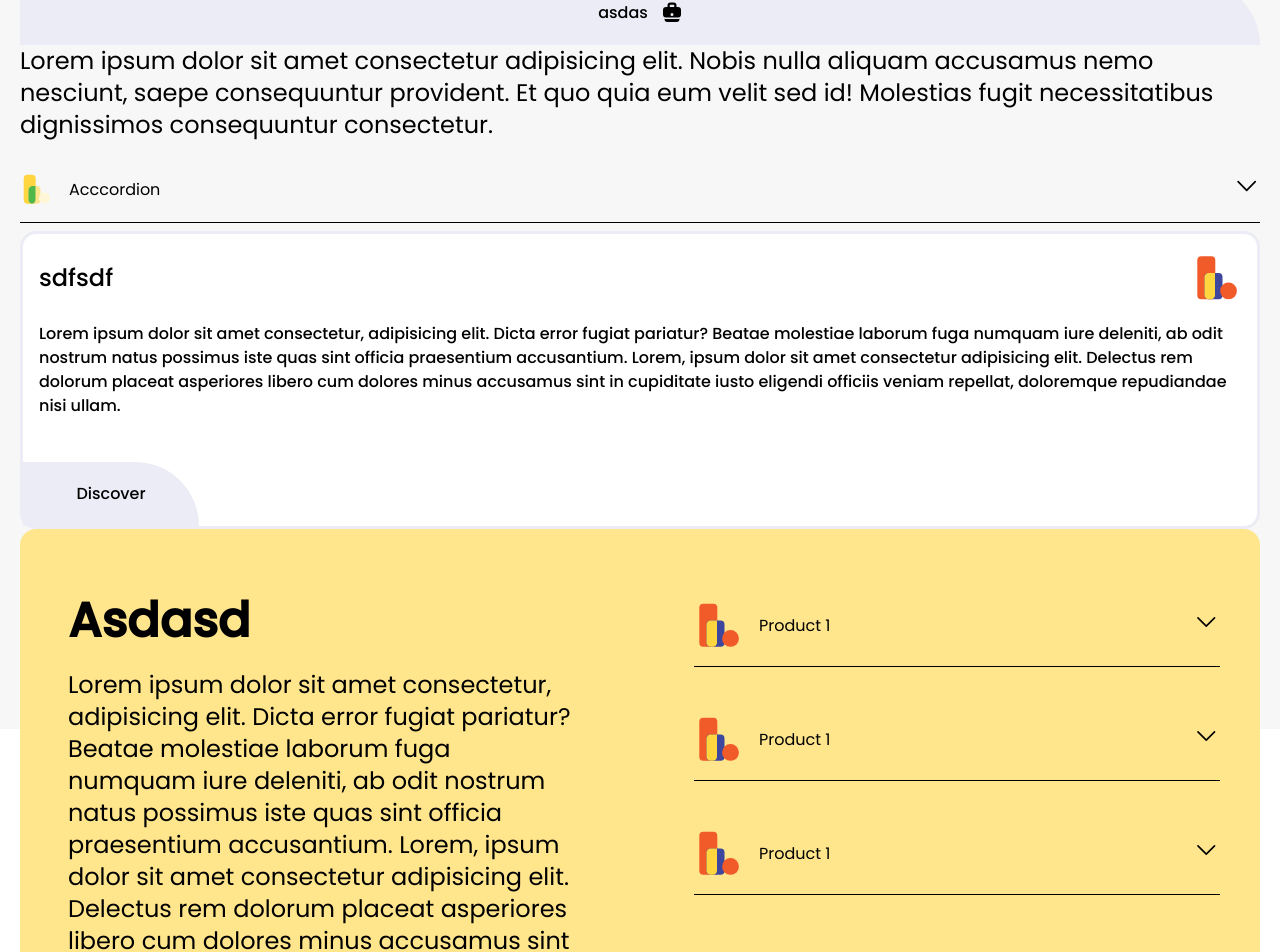
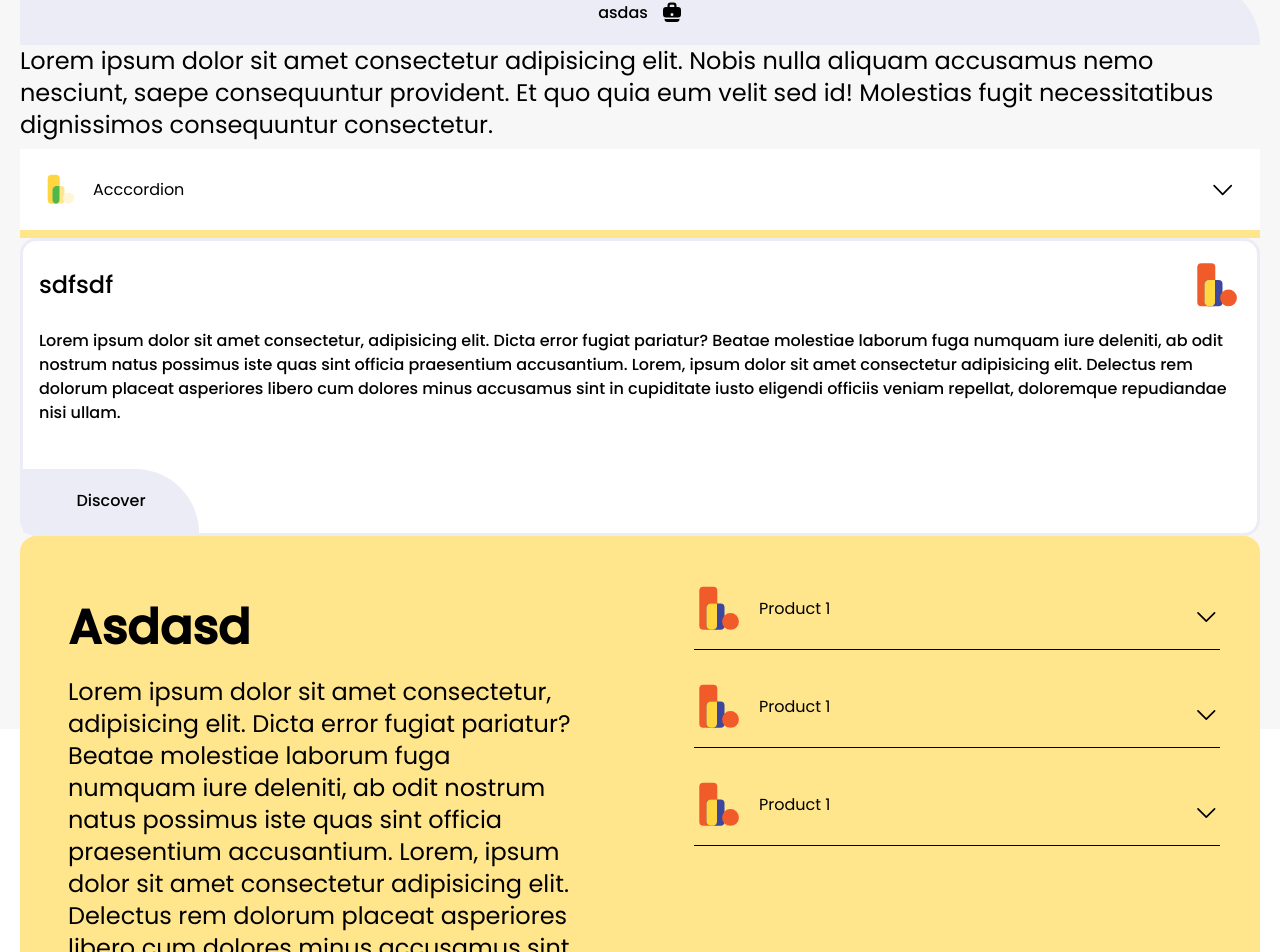
Before and after one commit to rabin4456/omnicorn_assignment, a React (Vite) app: page / in a window 1280 px wide. Shown: the part 111-1063 px from the top of the page. Built offline with nearby package versions, Linux system fonts and the light colour scheme.

Commit message:
css fixes

```diff
--- a/src/App.tsx
+++ b/src/App.tsx
@@ -26,6 +26,7 @@
       <Accordion
         buttonTitle='Acccordion'
         imageUrl={"./accordionIcons/Group 5078.svg"}
+        variant='secondary'
       >
         Lorem ipsum dolor sit amet consectetur, adipisicing elit. Dicta error
         fugiat pariatur? Beatae molestiae laborum fuga numquam iure deleniti, ab
--- a/src/components/accordion/index.tsx
+++ b/src/components/accordion/index.tsx
@@ -2,9 +2,16 @@
 import { cn } from "../../utils";
 import { ChevronDownIcon, ChevronUpIcon } from "@heroicons/react/24/outline";
 import { PlusIcon } from "@heroicons/react/20/solid";
+import { AccordionType } from "../../enum";
 
 export const Accordion: React.FC<IAccordion> = (props) => {
-  const { buttonTitle, children, imageUrl, className } = props;
+  const {
+    buttonTitle,
+    children,
+    imageUrl,
+    className,
+    variant = AccordionType.PRIMARY,
+  } = props;
 
   const [openContent, setOpenContent] = useState(false);
 
@@ -14,19 +21,28 @@
 
   return (
     <div
-      className={cn("py-2 sm:bg-transparent bg-white rounded-xl   ", {
+      className={cn("pt-2 bg-transparent  rounded-xl   ", {
         className,
       })}
     >
       <div
         className={cn(
-          "flex items-center justify-between  sm:rounded-none sm:border-b  sm:border-dark border-transparent",
-          { "rounded-2xl border-primary border-b-8": !openContent },
-          { "border-b border-gray": openContent }
+          "flex items-center justify-between   sm:rounded-none border-b  border-dark ",
+          {
+            "rounded-2xl border-primary border-b-8 bg-white p-6":
+              variant === AccordionType.SECONDARY,
+          },
+          {
+            "border-b border-gray":
+              openContent && variant === AccordionType.SECONDARY,
+          }
         )}
       >
         <button
-          className='flex items-center cursor-pointer sm:gap-x-4 gap-x-6  w-full p-6  sm:pb-4 sm:pl-0'
+          className={cn('flex items-center cursor-pointer sm:gap-x-4 gap-x-6  w-full  ',{
+            "pb-4":
+             variant === AccordionType.PRIMARY,
+          })}
           onClick={handleToogle}
         >
           {imageUrl && <img src={imageUrl} alt='icon' className='' />}
@@ -53,9 +69,12 @@
       </div>
 
       <section
-        className={cn(" block my-8 sm:p-0 px-10 animate-slideDownAndFade", {
-          "hidden animate-slideUpAndFade": !openContent,
-        })}
+        className={cn(
+          " block my-8 sm:p-0 px-2 text-justify  animate-slideDownAndFade",
+          {
+            "hidden animate-slideUpAndFade": !openContent,
+          }
+        )}
       >
         {children}
       </section>
--- a/src/components/ui/productContent/index.tsx
+++ b/src/components/ui/productContent/index.tsx
@@ -12,12 +12,11 @@
   const handleModalClose = () => {
     setOpenModal(false);
   };
-  console.log("clicked", openModal);
 
   return (
     <>
-      <section className='sm:bg-primary grid sm:grid-cols-2 grid-cols-1 gap-7 rounded-2xl cursor-pointer '>
-        <div className='py-14 px-12 flex flex-col gap-3 bg-primary sm:bg-transparent rounded-2xl'>
+      <section className='bg-primary grid sm:grid-cols-2 grid-cols-1 gap-7 rounded-2xl cursor-pointer '>
+        <div className='sm:py-14 py-7 px-12 flex flex-col gap-3  sm:bg-transparent rounded-2xl'>
           <Header variant='lg'>{title}</Header>
           <Typography variant='md'>{content}</Typography>
           <div className='w-72 pt-6'>
@@ -28,13 +27,12 @@
             />
           </div>
         </div>
-        <div className='p-10 flex flex-col gap-2'>
+        <div className='px-10 sm:py-10 pb-10 flex flex-col gap-6'>
           {data?.map((product) => (
             <div>
               <Accordion
                 buttonTitle={product.title}
                 imageUrl={product.imageUrl}
-                className='bg-primary pb-96'
               >
                 {product.content}
               </Accordion>
--- a/src/enum/index.ts
+++ b/src/enum/index.ts
@@ -2,3 +2,8 @@
     PRIMARY = "primary",
     SECONDARY = "secondary",
   }
+
+  export const enum AccordionType {
+    PRIMARY = "primary",
+    SECONDARY = "secondary",
+  }
--- a/src/types/index.d.ts
+++ b/src/types/index.d.ts
@@ -14,6 +14,7 @@
   children: React.ReactNode;
   className?: string;
   buttonTitle: string;
+  variant?: "primary" | "secondary";
   imageUrl: string;
 }
 
@@ -39,8 +40,8 @@
 interface IProductContent {
   title: string;
   content: string;
-  productTitle:string;
-  productText:string;
+  productTitle: string;
+  productText: string;
   data: { title: string; content: string; imageUrl: string }[];
 }
 
```
